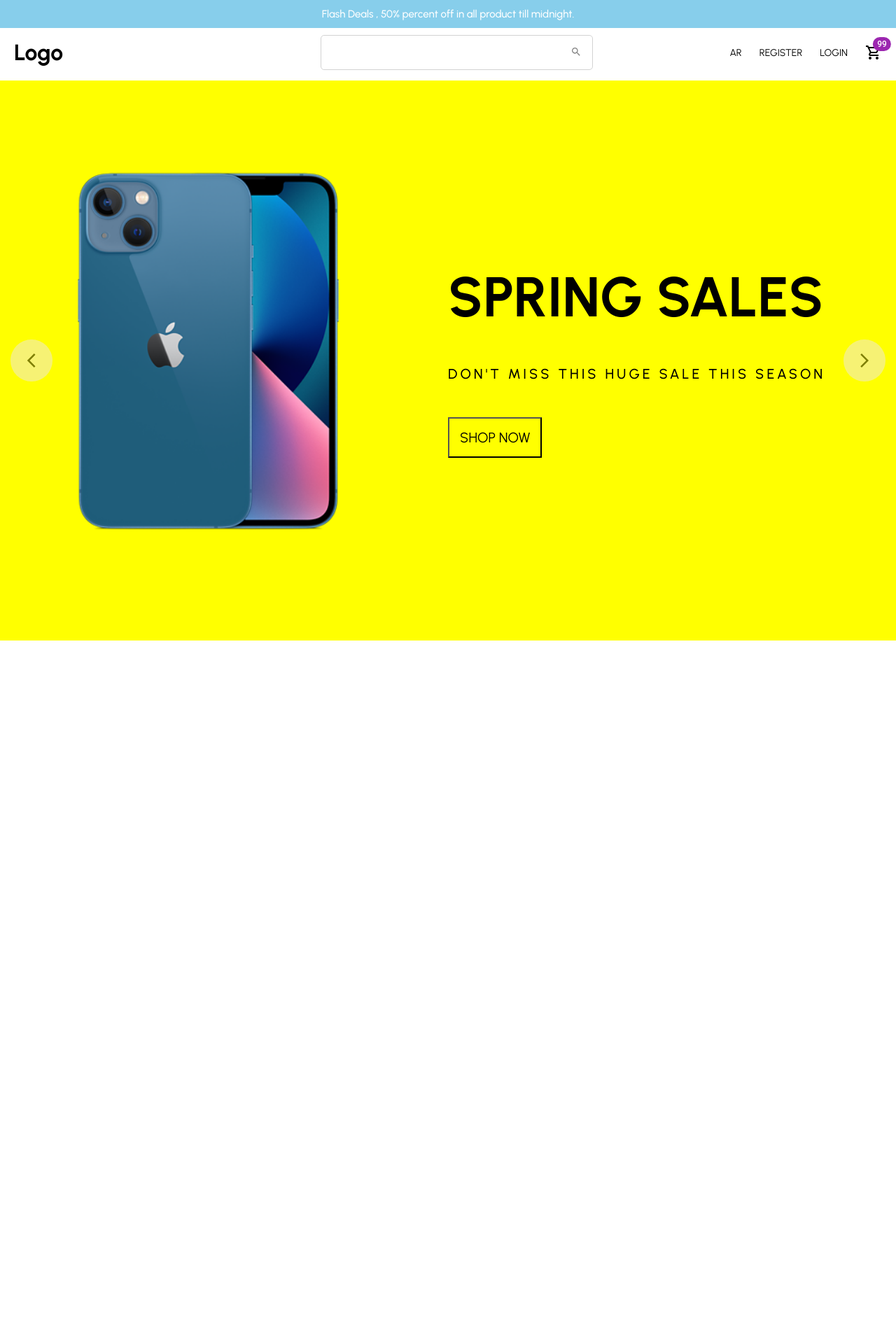
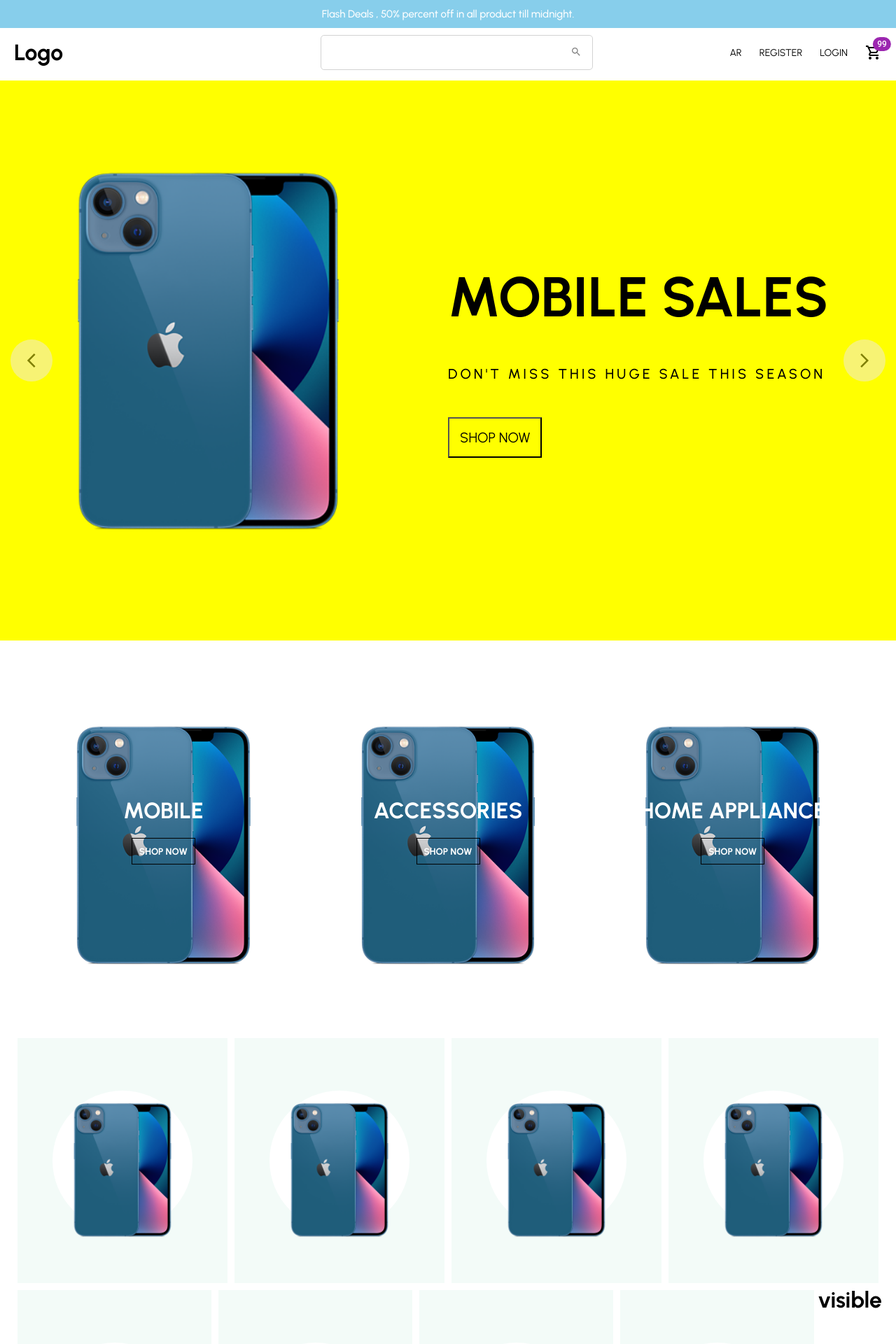
Before and after one commit to Soliman3/e-commerce-mern-fullstack-adminpanel-reduxtoolkit-jwt-stripe-styled-firebase-responsive, a React (Create React App) app in the folder client/: page / in a window 1280 px wide. Shown: the top 1920 px of the page at 70% size. Before the commit the page ends 915 px from the top, so only its background shows below. Built offline with nearby package versions, Linux system fonts and the light colour scheme.

Commit message:
design categories & products

```diff
--- a/client/public/index.html
+++ b/client/public/index.html
@@ -11,11 +11,11 @@
   <link href="https://fonts.googleapis.com/css2?family=Urbanist:wght@100;200;300;400;500;600;700&display=swap"
     rel="stylesheet">
 
-
   <style>
     * {
       font-family: 'Urbanist', sans-serif;
       margin: 0;
+
     }
   </style>
 
--- /dev/null
+++ b/client/src/Data/categoriesData.js
@@ -0,0 +1,21 @@
+import OfferFirstSlide from '../images/2.png'
+import OfferSecondSlide from '../images/2.png'
+import OfferThirdSlide from '../images/2.png'
+
+export const categories = [
+    {
+        id: 1,
+        img: OfferFirstSlide,
+        title: "MOBILE",
+    },
+    {
+        id: 2,
+        img: OfferSecondSlide,
+        title: "ACCESSORIES ",
+    },
+    {
+        id: 3,
+        img: OfferThirdSlide,
+        title: "HOME APPLIANCE",
+    }
+]
--- /dev/null
+++ b/client/src/Data/productsData.js
@@ -0,0 +1,46 @@
+import OfferFirstSlide from '../images/2.png'
+import OfferSecondSlide from '../images/2.png'
+import OfferThirdSlide from '../images/2.png'
+import OfferFourthSlide from '../images/2.png'
+import OfferFivthSlide from '../images/2.png'
+import OffersixthSlide from '../images/2.png'
+import OfferseventhSlide from '../images/2.png'
+import OffereighthSlide from '../images/2.png'
+
+export const products = [
+    {
+        id: 1,
+        img: OfferFirstSlide,
+
+    },
+    {
+        id: 2,
+        img: OfferSecondSlide,
+
+    },
+    {
+        id: 3,
+        img: OfferThirdSlide,
+
+    },
+    {
+        id: 4,
+        img: OfferFourthSlide,
+    },
+    {
+        id: 5,
+        img: OfferFivthSlide,
+    },
+    {
+        id: 6,
+        img: OffersixthSlide,
+    },
+    {
+        id: 7,
+        img: OfferseventhSlide,
+    },
+    {
+        id: 8,
+        img: OffereighthSlide,
+    }
+]
--- /dev/null
+++ b/client/src/components/Categories.jsx
@@ -0,0 +1,27 @@
+import React from 'react'
+
+// import required react components...
+import CategoryItem from './CategoryItem'
+
+// import styled component library for styling...
+import styled from 'styled-components'
+
+// import Categories data...
+import { categories } from '../Data/categoriesData'
+
+// Styling...
+const Container = styled.div`
+    display: flex;
+    justify-content: space-between;
+    padding: 30px;
+
+`
+
+// Categories react functional component...
+export default function Categories() {
+    return (
+        <Container>
+            {categories.map(section => (<CategoryItem section={section} key={section.id} />))}
+        </Container>
+    )
+}
--- /dev/null
+++ b/client/src/components/CategoryItem.jsx
@@ -0,0 +1,126 @@
+import React from 'react'
+
+// import styled component library for styling...
+import styled from 'styled-components'
+
+// Styling...
+const CategoryTitle = styled.h1`
+    color: white;
+    margin-bottom: 20px;
+`
+const Button = styled.button`
+    padding: 10px;
+    border: 1px solid black;
+    cursor: pointer;
+    background-color: transparent;
+    color: white;
+    font-weight: 700;
+    transition: all 0.5s ease;
+    &:hover{
+        transform: scale(1.2);
+        box-shadow: rgba(0, 0, 0, 0.25) 0px 14px 28px, rgba(0, 0, 0, 0.22) 0px 10px 10px;
+        transform: rotate(0deg);
+    }
+`
+const Container = styled.div`
+    flex: 1;
+    margin: 5px;
+    height: 70vh;
+    position: relative;
+    width: 25%;
+    height: 25%;
+
+    &:hover ${CategoryTitle} {
+        transform: scale(1.5);
+        box-shadow: rgba(0, 0, 0, 0.25) 0px 14px 28px, rgba(0, 0, 0, 0.22) 0px 10px 10px;
+        background-color: rgba(0,0,0,0.18);
+        transition: all 1s ease;
+
+    }
+    &:hover {
+        transform: scale(1.2);
+        transition: all 1s ease;
+
+    }
+    &:hover ${Button}{
+        margin-top: 60px;
+    }
+
+    -webkit-animation: fadeInLeft 1.2s both;
+    -moz-animation: fadeInLeft 1.2s both;
+    -o-animation: fadeInLeft 1.2s both;
+    animation: fadeInLeft 1.2s both;
+    @-webkit-keyframes fadeInLeft {
+        0%{
+            opacity: 0;
+            -webkit-transform: translateX(-50px);
+        }
+        100%{
+            opacity: 1;
+            -webkit-transform: translateX(0px);
+        }
+    }
+    @-moz-keyframes fadeInLeft {
+        0%{
+            opacity: 0;
+            -moz-transform: translateX(-50px);
+        }
+        100%{
+            opacity: 1;
+            -moz-transform: translateX(0px);
+        }
+    }
+    @-o-keyframes fadeInLeft {
+        0%{
+            opacity: 0;
+            -o-transform: translateX(-50px);
+        }
+        100%{
+            opacity: 1;
+            -o-transform: translateX(0px);
+        }
+    }
+    @keyframes fadeInLeft {
+        0%{
+            opacity: 0;
+            transform: translateX(-50px);
+        }
+        100%{
+            opacity: 1;
+            transform: translateX(0px);
+        }
+    }
+
+`
+const CategoryImage = styled.img`
+    width: 100%;
+    height: 100%;
+    object-fit: cover;
+
+
+`
+const CategoryInfo = styled.div`
+    width: 100%;
+    height: 100%;
+    top:0;
+    left: 0;
+    position: absolute;
+    display: flex;
+    align-items: center;
+    justify-content: center;
+    flex-direction: column;
+
+`
+
+// Category Item react functional component...
+export default function CategoryItem({ section }) {
+    return (
+        <Container>
+            <CategoryImage src={section.img} />
+            <CategoryInfo>
+                <CategoryTitle>{section.title}</CategoryTitle>
+                <Button>SHOP NOW</Button>
+            </CategoryInfo>
+        </Container>
+    )
+}
--- /dev/null
+++ b/client/src/components/Product.jsx
@@ -0,0 +1,92 @@
+import React from 'react'
+
+// import styled component library for styling...
+import styled from 'styled-components'
+
+// import icons from mui5 library...
+import AddShoppingCartOutlinedIcon from '@mui/icons-material/AddShoppingCartOutlined';
+import SearchOutlinedIcon from '@mui/icons-material/SearchOutlined';
+import FavoriteBorderOutlinedIcon from '@mui/icons-material/FavoriteBorderOutlined';
+
+// Styling...
+const ProductInfo = styled.div`
+    position: absolute;
+    align-items: center;
+    justify-content: center;
+    display: flex;
+    width: 100%;
+    height: 100%;
+    top:0;
+    left:0;
+    z-index: 3;
+    background-color: rgba(0,0,0,0.18);
+    transition: all 0.5s ease;
+    opacity: 0;
+`
+const Container = styled.div`
+    flex: 1;
+    margin: 5px;
+    min-width: 250px;
+    height: 350px;
+    display: flex;
+    justify-content: center;
+    align-items: center;
+    background-color: #f3fbf8;
+    position: relative;
+
+    &:hover ${ProductInfo}{
+        opacity:1;
+    }
+    &:hover {
+        transition: all 0.5s ease;
+        transform: scale(1.04);
+        box-shadow: rgba(0, 0, 0, 0.16) 0px 3px 6px, rgba(0, 0, 0, 0.23) 0px 3px 6px;
+    }
+`
+const ProductImage = styled.img`
+    height: 75%;
+    z-index: 2;
+`
+const Circle = styled.div`
+    width: 200px;
+    height: 200px;
+    border-radius: 50%;
+    position: absolute;
+    background-color: white;
+`
+const ActionIcons = styled.div`
+    width: 35px;
+    height: 35px;
+    border-radius: 50%;
+    background-color: white;
+    display: flex;
+    align-items: center;
+    justify-content: center;
+    margin: 12px;
+    transition: all 0.5s ease;
+    &:hover{
+        transform: scale(1.2);
+        background-color:#f3fbf8;
+    }
+`
+
+export default function Product({ item }) {
+
+    return (
+        <Container>
+            <Circle />
+            <ProductImage src={item.img} />
+            <ProductInfo>
+                <ActionIcons>
+                    <AddShoppingCartOutlinedIcon />
+                </ActionIcons>
+                <ActionIcons>
+                    <SearchOutlinedIcon />
+                </ActionIcons>
+                <ActionIcons>
+                    <FavoriteBorderOutlinedIcon />
+                </ActionIcons>
+            </ProductInfo>
+        </Container>
+    )
+}
--- /dev/null
+++ b/client/src/components/Products.jsx
@@ -0,0 +1,40 @@
+import React, { useEffect, useRef, useState } from 'react'
+
+// import required react components...
+import Product from './Product'
+
+// import styled component library for styling...
+import styled from 'styled-components'
+
+// import Categories data...
+import { products } from '../Data/productsData'
+
+// Styling...
+const Container = styled.div`
+    display: flex;
+    padding: 20px;
+    flex-wrap: wrap;
+    justify-content: space-between;
+`
+// Products react functional component...
+export default function Products() {
+
+    // intersection observer for animation...
+    const myRef = useRef()
+    const [myElementIsVisible, setMyElementIsVisible] = useState()
+    console.log('myElementIsVisible', myElementIsVisible)
+
+    useEffect(() => {
+        const observer = new IntersectionObserver((entries) => {
+            const entry = entries[0]
+            setMyElementIsVisible(entry.isIntersecting)
+        })
+        observer.observe(myRef.current)
+    },[])
+  return (
+    <Container ref={myRef}>
+          {products.map(item => (<Product item={item} key={item.id} />))}
+          <h1> {myElementIsVisible? 'visible': 'invisible'}</h1>
+    </Container>
+  )
+}
--- a/client/src/components/Slider.jsx
+++ b/client/src/components/Slider.jsx
@@ -1,4 +1,4 @@
-import React, { useState } from 'react'
+import React, { useState, useRef } from 'react'
 // import styled component library for styling...
 import styled from 'styled-components'
 
@@ -9,6 +9,13 @@ import ArrowForwardIosOutlinedIcon from '@mui/icons-material/ArrowForwardIosOutl
 // import required images...
 import ImageForSlider from '../images/2.png'
 
+// import Slider data...
+import { SliderItems } from '../Data/sliderData'
+
+
+
+
+// Styling...
 const Container = styled.div`
     display: flex;
     width: 100%;
@@ -16,6 +23,7 @@ const Container = styled.div`
     background-color:white;
     overflow: hidden;
     position: relative;
+
 
 `
 const SliderArrow = styled.div`
@@ -31,8 +39,8 @@ const SliderArrow = styled.div`
     position: absolute;
     top:0;
     bottom: 0;
-    left: ${props=> props.direction=== 'left' && '15px'};
-    right: ${props=> props.direction=== 'right' && '15px'};
+    left: ${props => props.direction === 'left' && '15px'};
+    right: ${props => props.direction === 'right' && '15px'};
     margin: auto;
     z-index: 2;
 
@@ -40,14 +48,62 @@ const SliderArrow = styled.div`
 const SliderWrapper = styled.div`
     height: 100%;
     display: flex;
-    transform: translateX(0vw);
+    transform: translateX(${props => props.slideIndex * -100}vw);
+
 `
 const Slide = styled.div`
     display:flex;
     align-items: center;
     width: 100vw;
     height: 100vh;
-    background-color: ${props=> props.bg};
+    background-color: ${props => props.bg};
+    transition: all 1s ease;
+
+    -webkit-animation: fadeInTop 1.2s both;
+    -moz-animation: fadeInTop 1.2s both;
+    -o-animation: fadeInTop 1.2s both;
+    animation: fadeInTop 1.2s both;
+    @-webkit-keyframes fadeInTop {
+        0%{
+            opacity: 0;
+            -webkit-transform: translateY(-100px);
+        }
+        100%{
+            opacity: 1;
+            -webkit-transform: translateY(0px);
+        }
+    }
+    @-moz-keyframes fadeInTop {
+        0%{
+            opacity: 0;
+            -moz-transform: translateY(-100px);
+        }
+        100%{
+            opacity: 1;
+            -moz-transform: translateY(0px);
+        }
+    }
+    @-o-keyframes fadeInTop {
+        0%{
+            opacity: 0;
+            -o-transform: translateY(-100px);
+        }
+        100%{
+            opacity: 1;
+            -o-transform: translateY(0px);
+        }
+    }
+    @keyframes fadeInTop {
+        0%{
+            opacity: 0;
+            transform: translateY(-100px);
+        }
+        100%{
+            opacity: 1;
+            transform: translateY(0px);
+        }
+    }
+
 `
 const SliderImageContainer = styled.div`
     flex: 1;
@@ -74,53 +130,65 @@ const SlideButton = styled.button`
     background-color: transparent;
     cursor: pointer ;
     padding: 15px;
+
+    &:hover {
+        animation: shake 0.82s cubic-bezier(.36,.07,.19,.97) both;
+        transform: translate3d(0, 0, 0);
+        backface-visibility: hidden;
+        perspective: 1000px;
+        }
+        @keyframes shake {
+            10%, 90% {
+                transform: translate3d(-1px, 0, 0);
+            }
+
+            20%, 80% {
+                transform: translate3d(2px, 0, 0);
+            }
+
+            30%, 50%, 70% {
+                transform: translate3d(-4px, 0, 0);
+            }
+
+            40%, 60% {
+                transform: translate3d(4px, 0, 0);
+            }
+            }
 `
 export default function Slider() {
 
-    const [ slideIndex, setSlideIndex ] = useState(0)
+    const [slideIndex, setSlideIndex] = useState(0)
 
     const handleSlider = (direction) => {
+        if (direction === 'left') {
+            setSlideIndex(slideIndex > 0 ? slideIndex - 1 : 2)
+        } else {
+            setSlideIndex(slideIndex < 2 ? slideIndex + 1 : 0)
+        }
+    }
 
-    }
     return (
         <Container>
-          <SliderArrow direction="left" onClick={()=>handleSlider('left')}>
-              <ArrowBackIosOutlinedIcon/>
+            <SliderArrow direction="left" onClick={() => handleSlider('left')}>
+                <ArrowBackIosOutlinedIcon />
             </SliderArrow>
-          <SliderWrapper>
-              <Slide bg="yellow">
+            <SliderWrapper slideIndex={slideIndex}>
+                {SliderItems.map((slide) => (
+                    <Slide bg={slide.bg} key={slide.id}>
                         <SliderImageContainer>
-                      <SliderImage src={ImageForSlider} />
+                            <SliderImage src={slide.img} />
                         </SliderImageContainer>
                         <SliderInfoContainer>
-                      <SlideTitle>SPRING SALES</SlideTitle>
-                      <SlideDescription>DON'T MISS THIS HUGE SALE THIS SEASON</SlideDescription>
+                            <SlideTitle>{slide.title}</SlideTitle>
+                            <SlideDescription>{slide.description}</SlideDescription>
                             <SlideButton>SHOP NOW</SlideButton>
                         </SliderInfoContainer>
-              </Slide>
-              <Slide bg="red">
-                  <SliderImageContainer>
-                      <SliderImage src={ImageForSlider} />
-                  </SliderImageContainer>
-                  <SliderInfoContainer>
-                      <SlideTitle>ACCESSORIES SALES</SlideTitle>
-                      <SlideDescription>DON'T MISS THIS HUGE SALE THIS SEASON</SlideDescription>
-                      <SlideButton>SHOP NOW</SlideButton>
-                  </SliderInfoContainer>
-              </Slide>
-              <Slide bg="green">
-                  <SliderImageContainer>
-                      <SliderImage src={ImageForSlider} />
-                  </SliderImageContainer>
-                  <SliderInfoContainer>
-                      <SlideTitle>APPLIANCE SALES</SlideTitle>
-                      <SlideDescription>DON'T MISS THIS HUGE SALE THIS SEASON</SlideDescription>
-                      <SlideButton>SHOP NOW</SlideButton>
-                  </SliderInfoContainer>
-              </Slide>
+                    </Slide>))}
+
+
             </SliderWrapper>
-          <SliderArrow direction="right" onClick={()=>handleSlider('right')} >
-              <ArrowForwardIosOutlinedIcon/>
+            <SliderArrow direction="right" onClick={() => handleSlider('right')} >
+                <ArrowForwardIosOutlinedIcon />
             </SliderArrow>
 
         </Container>
--- a/client/src/pages/Home.jsx
+++ b/client/src/pages/Home.jsx
@@ -3,10 +3,13 @@ import React from 'react'
 // import styled component library for styling...
 import styled from 'styled-components'
 
+
 // import other react component...
 import NavBar from '../components/NavBar'
 import Offers from '../components/Offers'
 import Slider from '../components/Slider'
+import Categories from '../components/Categories'
+import Products from '../components/Products'
 
 
 // styling...
@@ -20,7 +23,9 @@ export default function Home() {
         <Container>
             <Offers />
             <NavBar />
-            <Slider/>
+            <Slider />
+            <Categories />
+            <Products/>
         </Container>
     )
 }
```
Also changed, not shown: client/src/Data/sliderData.js (renamed from client/src/offerData.js, +6 -6 lines). Lines whose indentation alone changed are shown as unchanged.
